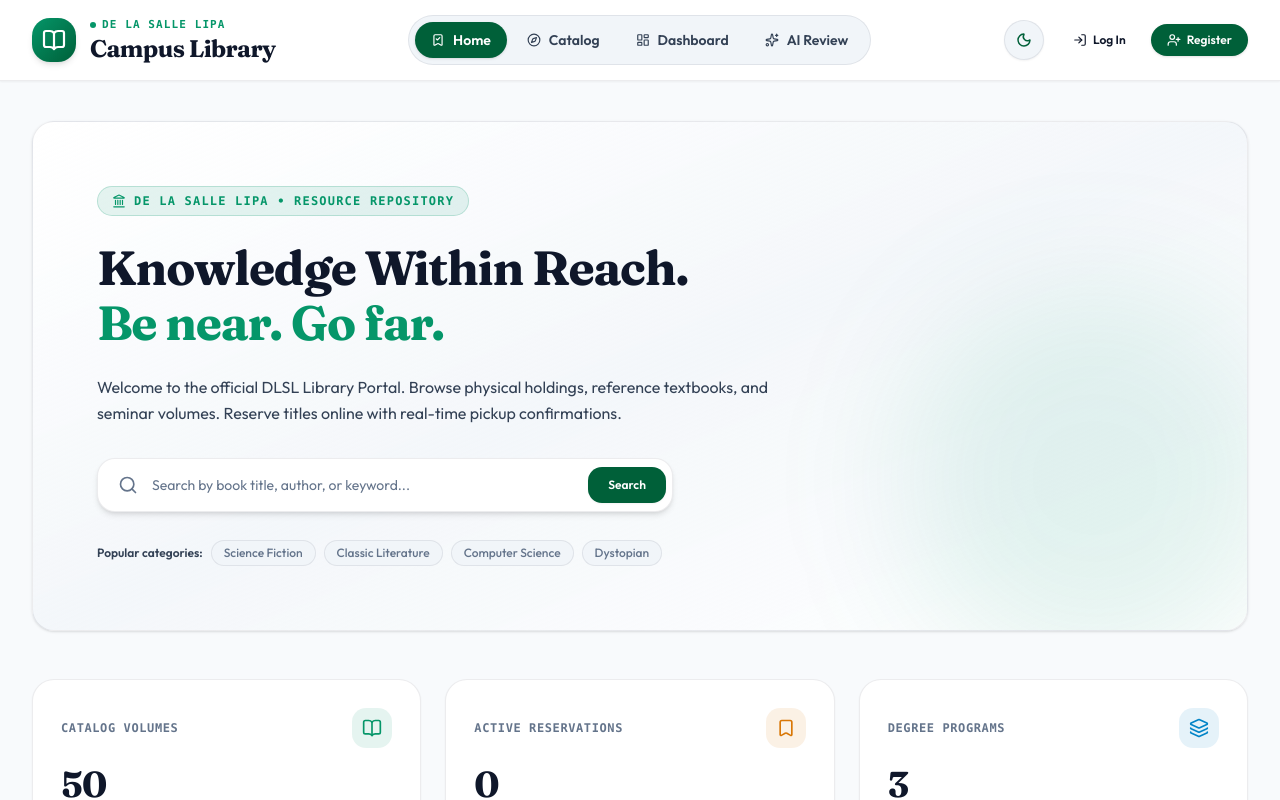
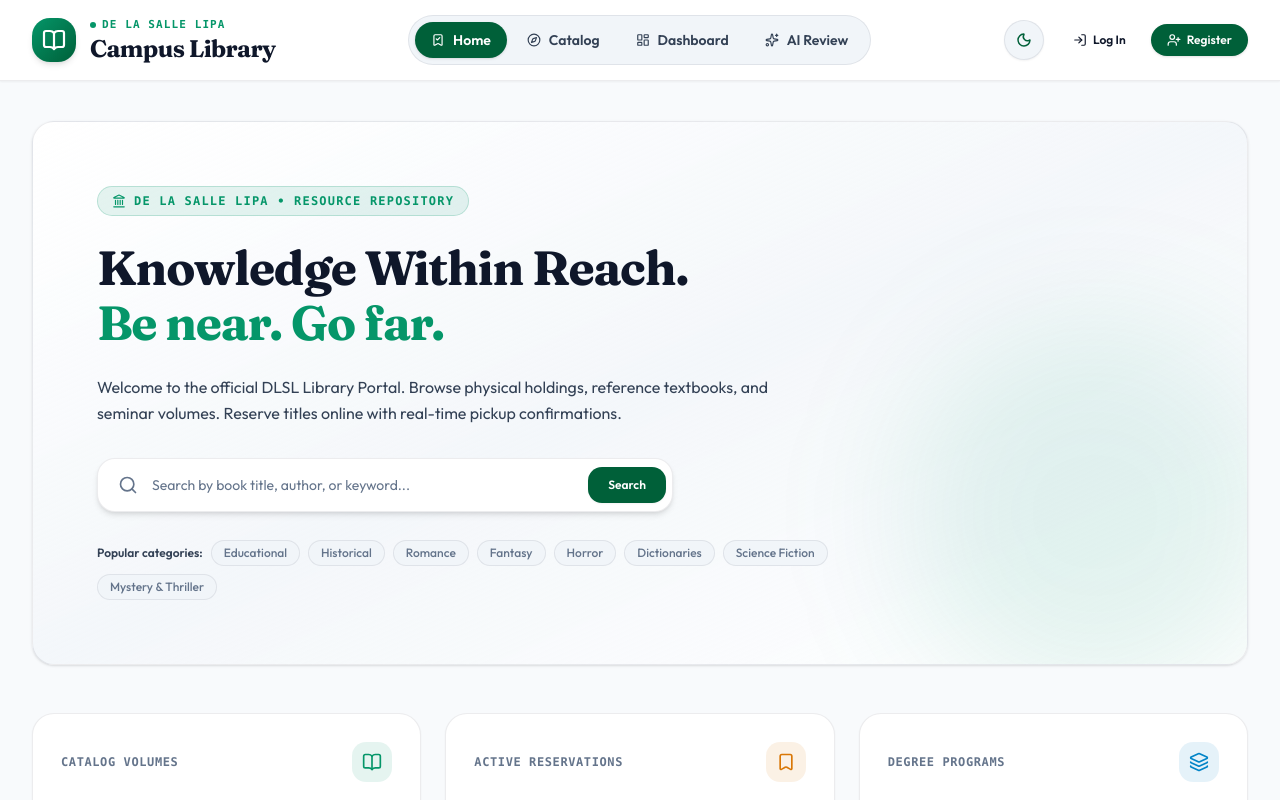
Before and after one commit to hosakiya/itelect4-project-it4b-gt1, a React (Vite) app in the folder GT2P3/: page / in a window 1280 px wide. Shown: the top 800 px of the page. Built offline with nearby package versions, Linux system fonts and the light colour scheme; no server answers.

Commit message:
Show main catalog genres in quick filters

```diff
--- a/GT2P3/src/pages/HomePage.tsx
+++ b/GT2P3/src/pages/HomePage.tsx
@@ -135,7 +135,7 @@
           {/* Quick Categories Bar */}
           <div className="flex flex-wrap items-center gap-2 pt-1 text-xs text-[var(--text-muted)]">
             <span className="font-semibold text-[var(--text-secondary)]">Popular categories:</span>
-            {['Science Fiction', 'Classic Literature', 'Computer Science', 'Dystopian'].map((genre) => (
+            {['Educational', 'Historical', 'Romance', 'Fantasy', 'Horror', 'Dictionaries', 'Science Fiction', 'Mystery & Thriller'].map((genre) => (
               <button
                 key={genre}
                 type="button"
```
